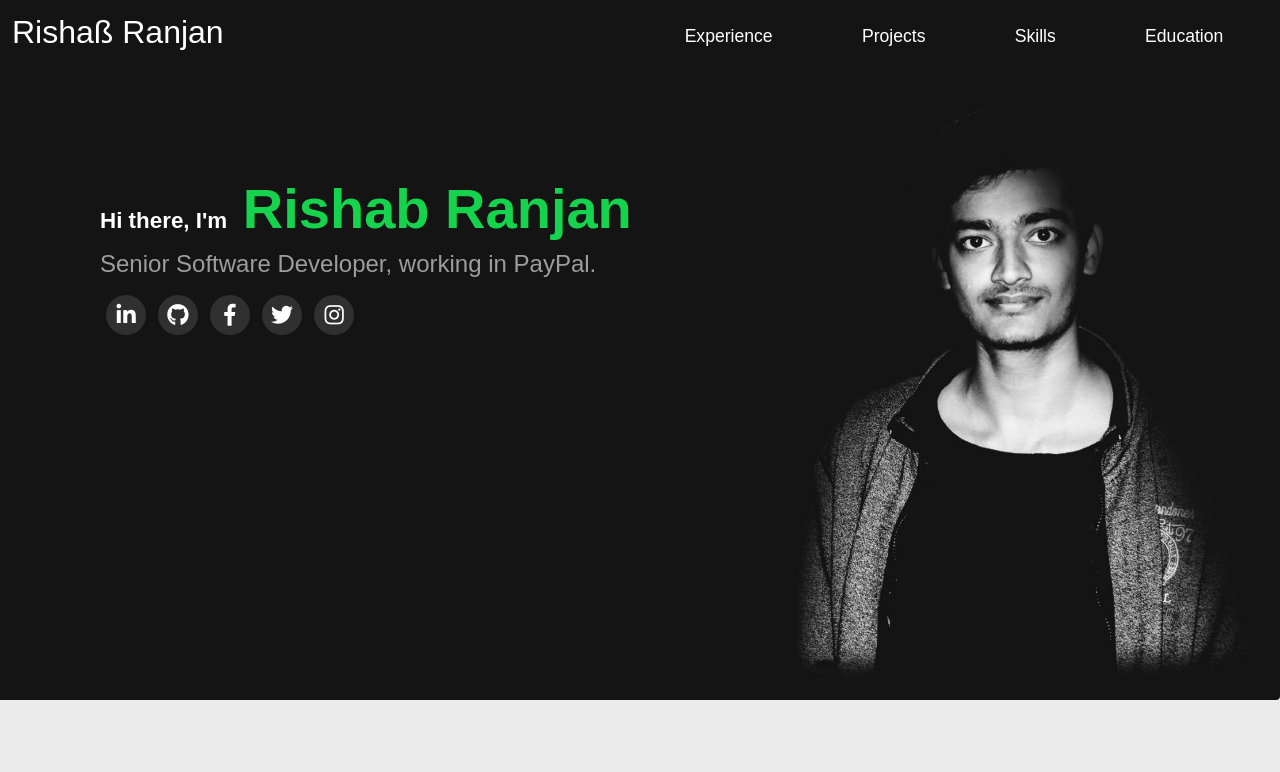
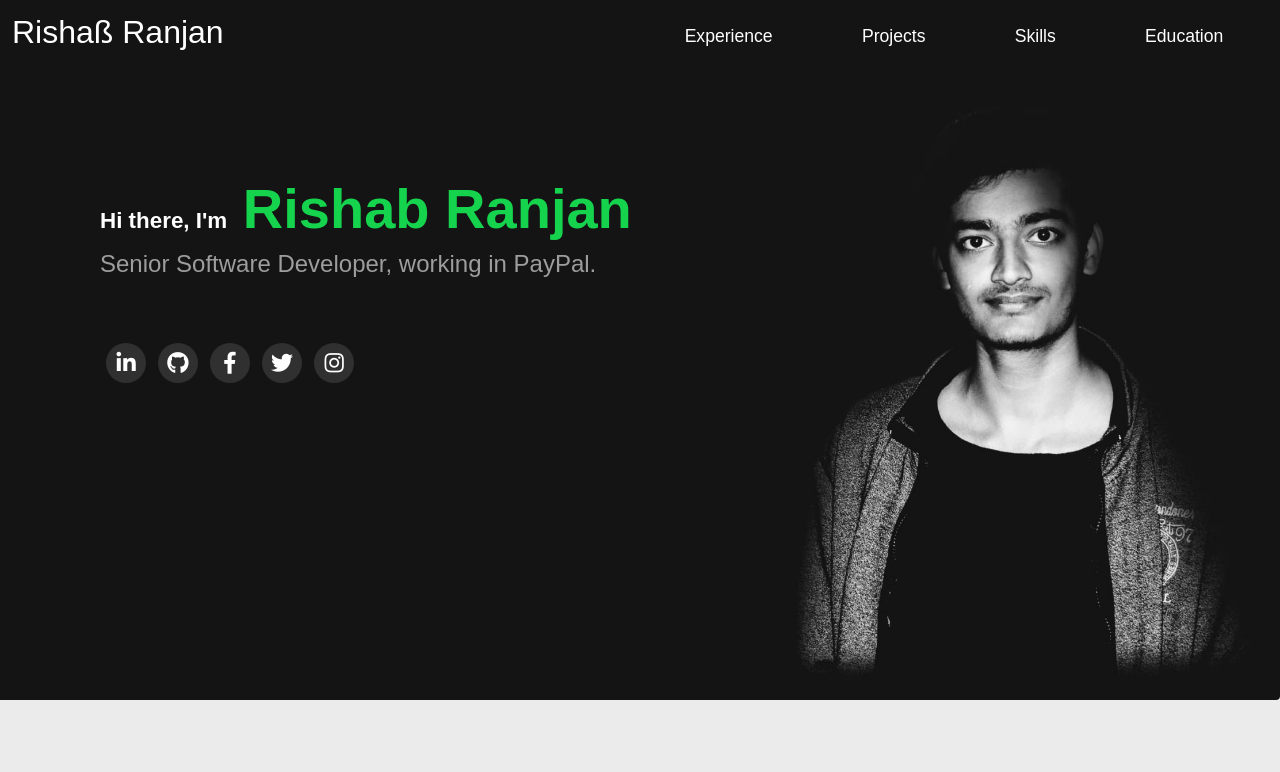
Before and after one commit to rishabranjan/portfolio, a React (Create React App) app: page / in a window 1280 px wide. Shown: the top 772 px of the page. Built offline with nearby package versions, Linux system fonts and the light colour scheme.

Commit message:
fix: fixed margin bug

```diff
--- a/src/components/Home/index.jsx
+++ b/src/components/Home/index.jsx
@@ -31,7 +31,7 @@ export const Home = () => {
             initialDelay={7000}
           />
         </h4>
-        <div className="s-m">
+        <div className="s-m mt-5">
           <a
             href="https://www.linkedin.com/in/rishab-ranjan-140745169/"
             rel="noreferrer"
```
